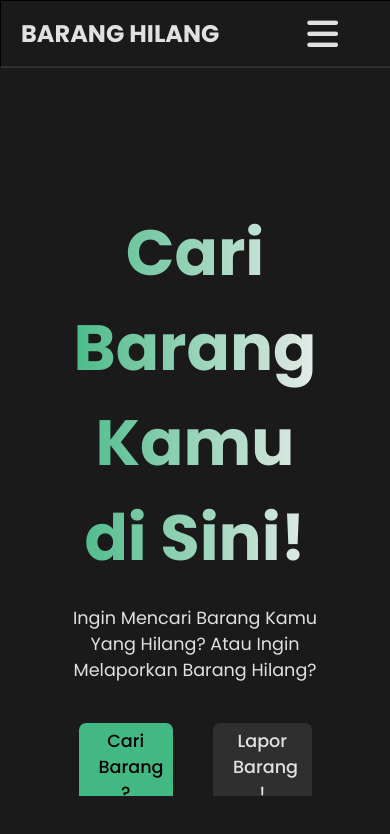
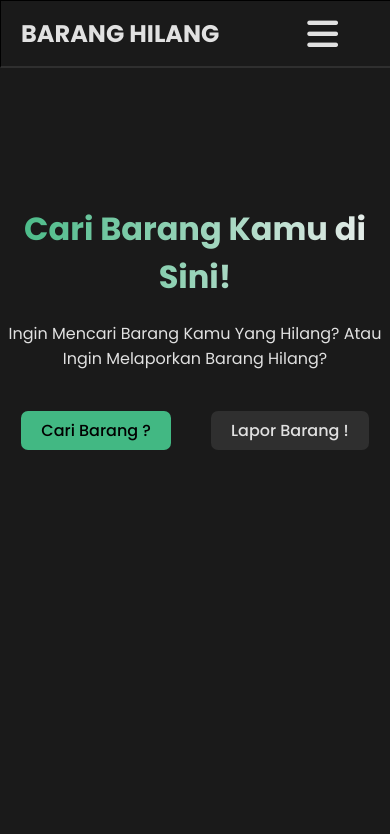
Before and after one commit to RadyaI/barang-hilang, a Vue app: page / in a window 390 px wide. Shown: the top 834 px of the page. Built offline with nearby package versions, Linux system fonts and the light colour scheme.

Commit message:
home view

```diff
--- a/src/views/HomeView.vue
+++ b/src/views/HomeView.vue
@@ -110,4 +110,23 @@ export default {
   background-color: var(--secondary-color);
   color: var(--text-color-second);
 }
+
+@media only screen and (max-width:700px) {
+  .wrapper .card h1 {
+    font-size: 2rem;
+  }
+
+  .wrapper .card p {
+    font-size: 1rem;
+  }
+
+  .wrapper .card {
+    width: 100%;
+  }
+
+  .wrapper .card .button-menu button {
+    font-size: 1rem;
+    padding: 7px 20px;
+  }
+}
 </style>
```
